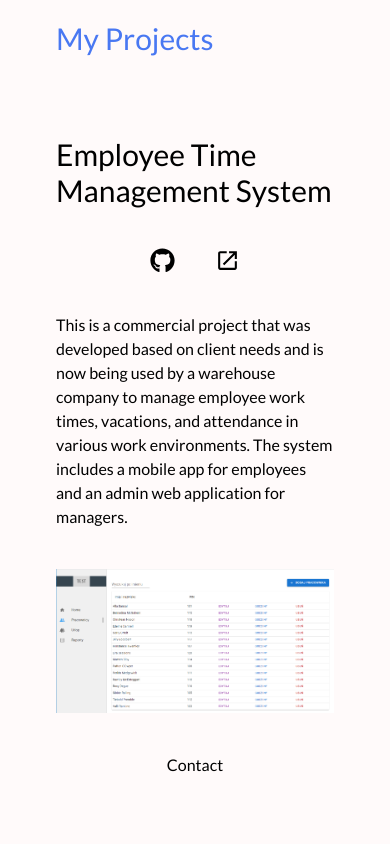
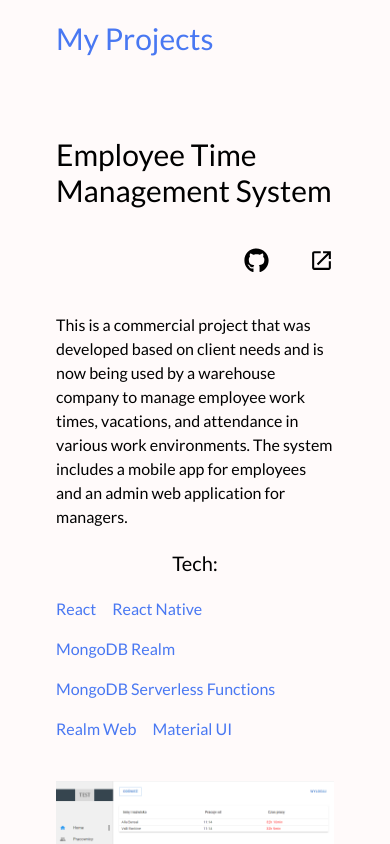
Before and after one commit to pologora/portfolio, a Next.js app: page / in a window 390 px wide. Shown: the part 2440-3284 px from the top of the page. Built offline with nearby package versions, Linux system fonts and the light colour scheme.

Commit message:
Add tech for projects

```diff
--- a/src/components/Projects/Project.jsx
+++ b/src/components/Projects/Project.jsx
@@ -1,27 +1,6 @@
 import Image from 'next/image';
 import { FaGithub } from 'react-icons/fa';
 import { IoMdOpen } from 'react-icons/io';
-import project from '../../../public/assets/projects/time_management/time_web_screen.png';
-
-// {
-//     title: 'Employee Time Management System',
-//     about: `This is a commercial project that was developed based on client needs and is now
-//        being used by a warehouse company to manage employee work times, vacations, and attendance
-//        in various work environments. The system includes a mobile app for employees and an admin web application for managers.`,
-//     tech: [
-//       'React',
-//       'React Native',
-//       'MongoDB Realm',
-//       'MongoDB Serverless Functions',
-//       'Realm Web',
-//       'Material UI',
-//     ],
-//     links: {
-//       live: 'https://best-ever-magazyn.netlify.app/',
-//       github: 'https://github.com/pologora/employee_time_management',
-//     },
-//     screenShoots: [home, employees, vacations, vacations2, raports, raports2],
-//   },
 
 function Project({
   title, about, tech, links, screenShoots,
@@ -29,24 +8,30 @@ function Project({
   return (
     <article>
       <div className="mb-10">
-        <div className="flex justify-between place-items-center gap-10 mb-10 flex-col md:flex-row">
+        <div className="flex justify-between md:place-items-center place-items-end gap-10 mb-10 flex-col md:flex-row">
           <h2>{title}</h2>
           <div className="flex gap-10 md:gap-6">
-            <FaGithub size={25} />
-            <IoMdOpen size={25} />
+            <a href={links.github} target="blank">
+              <FaGithub size={25} />
+            </a>
+            <a href={links.live} target="blank">
+              <IoMdOpen size={25} />
+            </a>
           </div>
         </div>
-        <p>
-          This is a commercial project that was developed based on client needs and is now being
-          used by a warehouse company to manage employee work times, vacations, and attendance in
-          various work environments. The system includes a mobile app for employees and an admin web
-          application for managers.
-        </p>
-        <ul />
+        <p className="mb-5">{about}</p>
+        <h3 className="text-center mb-5">Tech:</h3>
+        <ul className="flex flex-wrap gap-4">
+          {tech.map((item) => (
+            <li className="text-projects font-extralight" key={item}>
+              {item}
+            </li>
+          ))}
+        </ul>
       </div>
       <div className="projects relative z-[-10]">
         <div className="">
-          <Image src={project} />
+          <Image src={screenShoots[0]} />
         </div>
       </div>
     </article>
--- a/src/components/Projects/Projects.jsx
+++ b/src/components/Projects/Projects.jsx
@@ -2,30 +2,10 @@
 import Project from './Project';
 import projects from '../../data/projects';
 
-// {
-//     title: 'Employee Time Management System',
-//     about: `This is a commercial project that was developed based on client needs and is now
-//        being used by a warehouse company to manage employee work times, vacations, and attendance
-//        in various work environments. The system includes a mobile app for employees and an admin web application for managers.`,
-//     tech: [
-//       'React',
-//       'React Native',
-//       'MongoDB Realm',
-//       'MongoDB Serverless Functions',
-//       'Realm Web',
-//       'Material UI',
-//     ],
-//     links: {
-//       live: 'https://best-ever-magazyn.netlify.app/',
-//       github: 'https://github.com/pologora/employee_time_management',
-//     },
-//     screenShoots: [home, employees, vacations, vacations2, raports, raports2],
-//   },
-
 function Projects() {
   const projectsListElements = projects.map((item) => <Project {...item} />);
   return (
-    <section id="about">
+    <section id="projects">
       <div className="container">
         <h2 className="text-projects mb-20">My Projects</h2>
         {projectsListElements}
```
